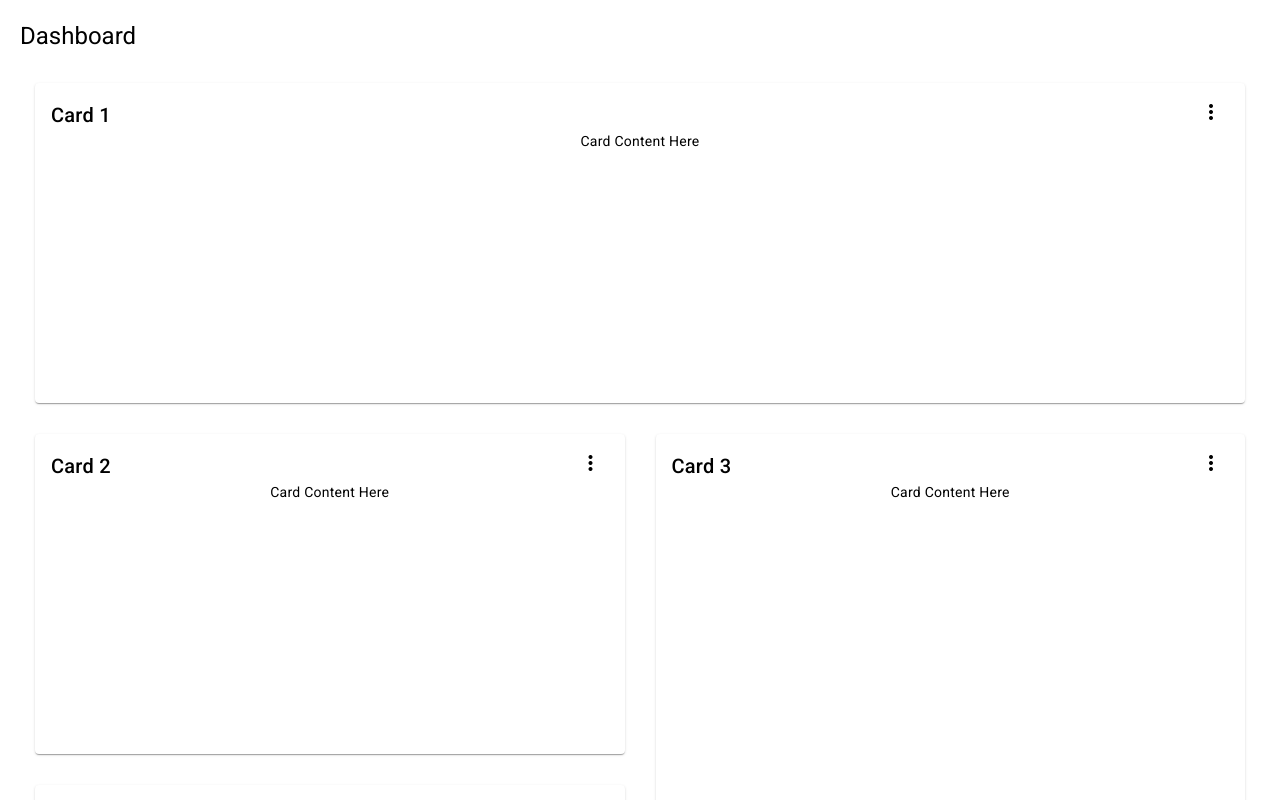
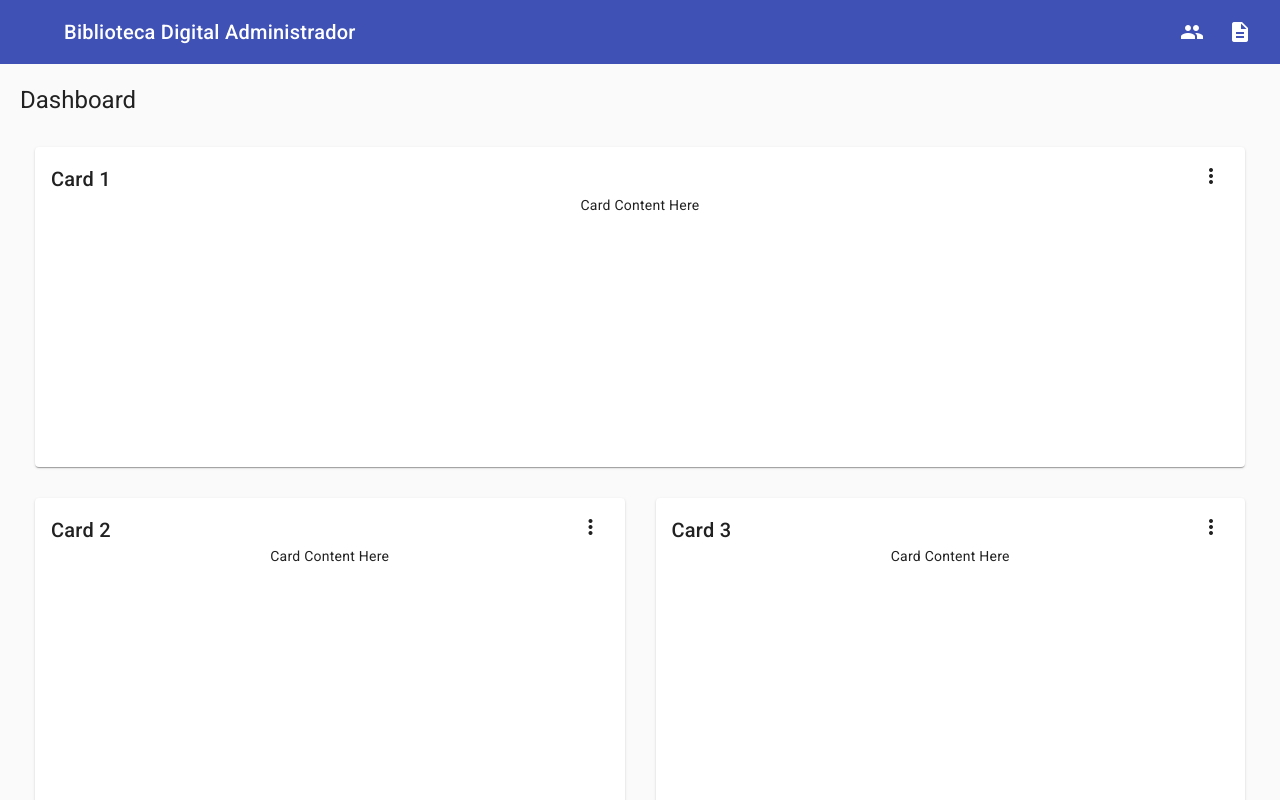
Before and after one commit to EduardoBriceno89/biblioteca-angular, an Angular app: page /admin in a window 1280 px wide. Shown: the top 800 px of the page. Built offline with nearby package versions, Linux system fonts and the light colour scheme.

Commit message:
Add admin template navbar

```diff
--- a/src/app/componentes/admin-dashboard/admin-dashboard.component.css
+++ b/src/app/componentes/admin-dashboard/admin-dashboard.component.css
@@ -1,3 +1,6 @@
+.example-spacer {
+  flex: 1 1 auto;
+}
 .grid-container {
   margin: 20px;
 }
--- a/src/app/componentes/admin-dashboard/admin-dashboard.component.html
+++ b/src/app/componentes/admin-dashboard/admin-dashboard.component.html
@@ -1,12 +1,55 @@
+<mat-toolbar color="primary">
+  <button mat-icon-button class="example-icon" (click)="drawer.toggle()">
+    <mat-icon fxHide.lt-xl="true" fxHide.lt-md="false">menu</mat-icon>
+  </button>
+  <span>Biblioteca Digital Administrador</span>
+  <span class="example-spacer"></span>
+  <button
+    mat-icon-button
+    class="example-icon favorite-icon"
+    aria-label="Example icon-button with heart icon"
+    matTooltip="Usuarios"
+    fxHide.lt-md="true"
+  >
+    <mat-icon>group</mat-icon>
+  </button>
+  <button
+    mat-icon-button
+    class="example-icon favorite-icon"
+    aria-label="Example icon-button with heart icon"
+    matTooltip="Documentos"
+    fxHide.lt-md="true"
+  >
+    <mat-icon>description</mat-icon>
+  </button>
+</mat-toolbar>
+<mat-drawer-container autosize>
+  <mat-drawer #drawer mode="push">
+    <mat-nav-list>
+      <button mat-menu-item><mat-icon>group</mat-icon>Usuarios</button>
+      <button mat-menu-item><mat-icon>description</mat-icon>Documentos</button>
+    </mat-nav-list>
+  </mat-drawer>
+  <mat-drawer-content>
+    <div>
       <div class="grid-container">
         <h1 class="mat-h1">Dashboard</h1>
         <mat-grid-list cols="2" rowHeight="350px">
-    <mat-grid-tile *ngFor="let card of cards | async" [colspan]="card.cols" [rowspan]="card.rows">
+          <mat-grid-tile
+            *ngFor="let card of cards | async"
+            [colspan]="card.cols"
+            [rowspan]="card.rows"
+          >
             <mat-card class="dashboard-card">
               <mat-card-header>
                 <mat-card-title>
-            {{card.title}}
-            <button mat-icon-button class="more-button" [matMenuTriggerFor]="menu" aria-label="Toggle menu">
+                  {{ card.title }}
+                  <button
+                    mat-icon-button
+                    class="more-button"
+                    [matMenuTriggerFor]="menu"
+                    aria-label="Toggle menu"
+                  >
                     <mat-icon>more_vert</mat-icon>
                   </button>
                   <mat-menu #menu="matMenu" xPosition="before">
@@ -22,3 +65,6 @@
           </mat-grid-tile>
         </mat-grid-list>
       </div>
+    </div>
+  </mat-drawer-content>
+</mat-drawer-container>
```
Lines whose indentation alone changed are shown as unchanged.
